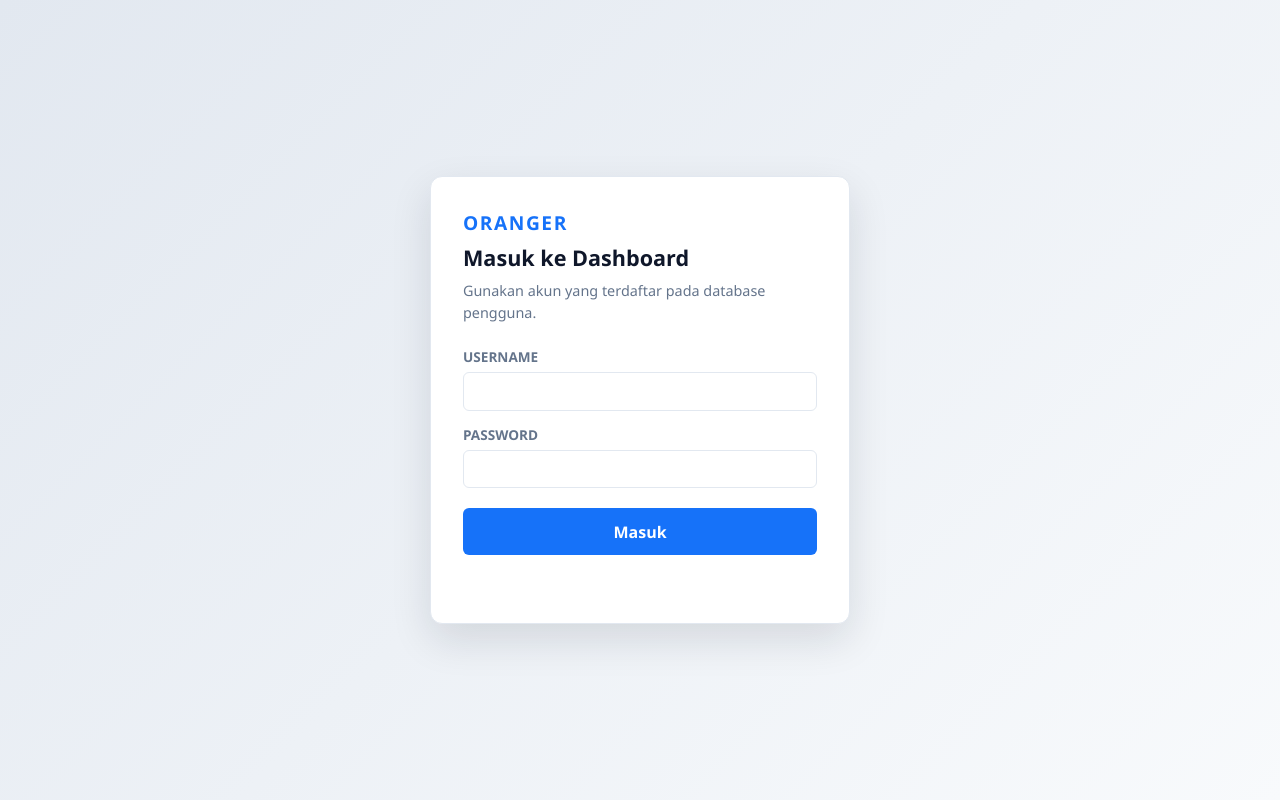
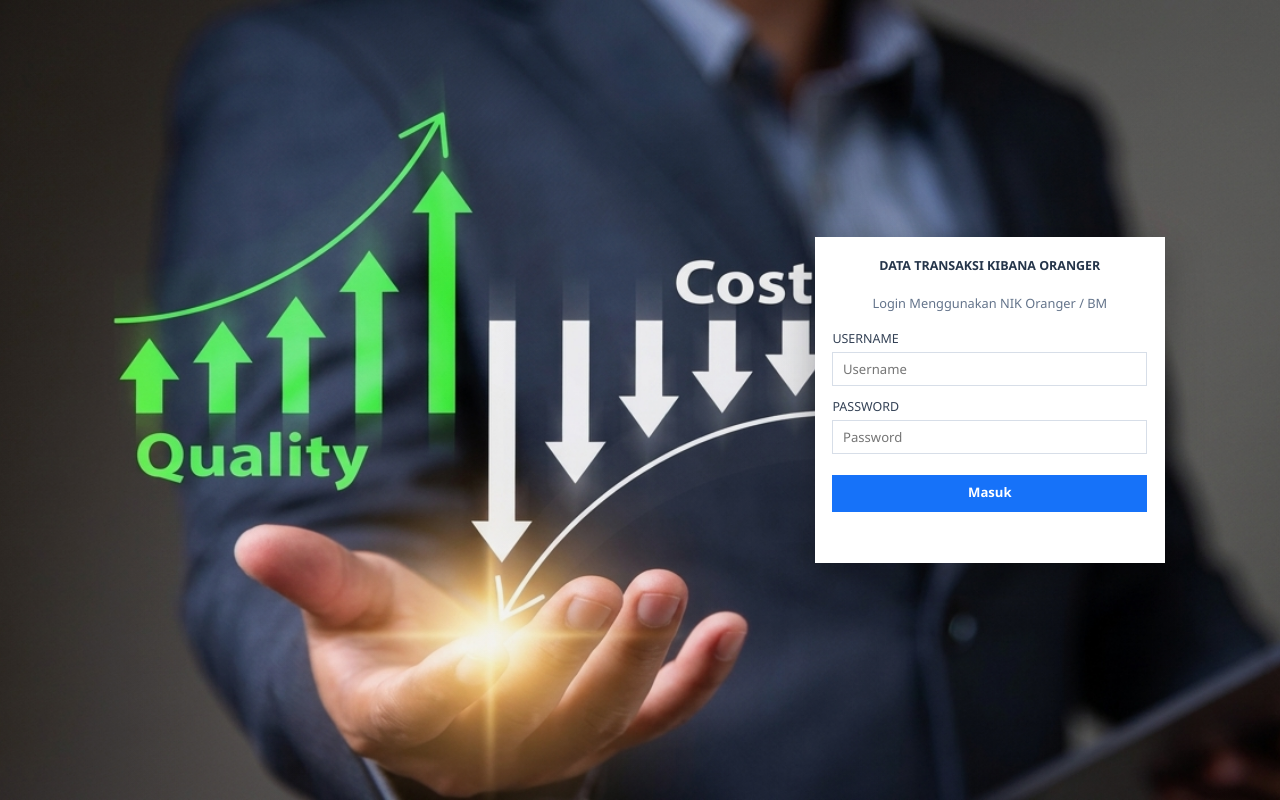
Before and after one commit to edisonleonard84/laporan-transaksi-oranger, a plain HTML site: page index.html in a window 1280 px wide. Drawn offline with nearby package versions, Linux system fonts and the light colour scheme.

Commit message:
Add files via upload

```diff
--- a/index.html
+++ b/index.html
@@ -33,11 +33,18 @@
     }
 
     .login-page {
-      display: grid;
+      position: relative;
+      display: flex;
+      align-items: center;
+      justify-content: flex-end;
       min-height: 100vh;
-      place-items: center;
-      padding: 1rem;
-      background: linear-gradient(135deg, #e2e8f0, #f8fafc);
+      padding: 2rem clamp(1rem, 9vw, 9rem) 2rem 2rem;
+      overflow: hidden;
+      background-color: #20201e;
+      background-image: linear-gradient(90deg, rgba(0, 0, 0, 0.02), rgba(0, 0, 0, 0.08)), url('background.jpg');
+      background-position: center;
+      background-size: cover;
+      background-repeat: no-repeat;
     }
 
     #loginView[hidden],
@@ -47,46 +54,62 @@
 
     .login-card {
       width: 100%;
-      max-width: 420px;
-      padding: 2rem;
-      border: 1px solid var(--border);
-      border-radius: 12px;
+      max-width: 350px;
+      padding: 1.25rem 1.1rem 1.35rem;
+      border: 0;
+      border-radius: 0;
       background: #fff;
-      box-shadow: 0 16px 40px rgba(15, 23, 42, 0.12);
+      box-shadow: 0 12px 35px rgba(0, 0, 0, 0.28);
     }
 
     .login-brand {
-      margin-bottom: 0.25rem;
-      color: var(--primary);
-      font-size: 1.2rem;
+      margin-bottom: 1.15rem;
+      color: #25354a;
+      font-size: 0.78rem;
       font-weight: 800;
-      letter-spacing: 0.08em;
+      letter-spacing: 0;
+      text-align: center;
+      text-transform: uppercase;
     }
 
     .login-card h1 {
-      margin-bottom: 0.35rem;
-      font-size: 1.35rem;
+      display: none;
     }
 
     .login-description {
-      margin-bottom: 1.5rem;
-      color: var(--muted);
-      font-size: 0.9rem;
+      margin-bottom: 1rem;
+      color: #64748b;
+      font-size: 0.8rem;
+      text-align: center;
     }
 
     .login-form {
       display: grid;
-      gap: 0.85rem;
+      gap: 0.72rem;
     }
 
     .login-form label {
-      margin-bottom: -0.55rem;
-      font-size: 0.85rem;
-      font-weight: 600;
+      margin-bottom: -0.5rem;
+      color: #334155;
+      font-size: 0.78rem;
+      font-weight: 500;
     }
 
     .login-form input {
       width: 100%;
+      min-height: 2.15rem;
+      padding: 0.45rem 0.6rem;
+      border: 1px solid #d7dee8;
+      border-radius: 0;
+      color: #1e293b;
+      font-size: 0.82rem;
+      outline: none;
+      transition: border-color 0.15s, box-shadow 0.15s;
+    }
+
+    .login-form input:focus {
+      border-color: #78aafc;
+      box-shadow: 0 0 0 2px rgba(22, 114, 249, 0.12);
     }
 
     .login-submit,
@@ -101,8 +124,10 @@
     }
 
     .login-submit {
-      margin-top: 0.4rem;
-      padding: 0.7rem 1rem;
+      margin-top: 0.55rem;
+      padding: 0.55rem 1rem;
+      border-radius: 0;
+      font-size: 0.82rem;
     }
 
     .login-submit:disabled {
@@ -111,7 +136,8 @@
     }
 
     .login-message {
-      min-height: 1.4rem;
+      min-height: 1rem;
+      margin-top: 0.1rem;
       color: var(--muted);
       font-size: 0.85rem;
     }
@@ -806,6 +832,16 @@
     }
 
     @media (max-width: 600px) {
+      .login-page {
+        justify-content: center;
+        padding: 1rem;
+        background-position: 62% center;
+      }
+
+      .login-card {
+        max-width: 340px;
+      }
+
       .sidebar {
         transform: translateX(-100%);
       }
@@ -868,14 +904,14 @@
 
   <section class="login-page" id="loginView">
     <div class="login-card">
-      <div class="login-brand">ORANGER</div>
+      <div class="login-brand">DATA TRANSAKSI KIBANA ORANGER</div>
       <h1>Masuk ke Dashboard</h1>
-      <p class="login-description">Gunakan akun yang terdaftar pada database pengguna.</p>
+      <p class="login-description">Login Menggunakan NIK Oranger / BM</p>
       <form class="login-form" id="loginForm">
         <label for="loginUsername">Username</label>
-        <input id="loginUsername" name="username" type="text" autocomplete="username" required />
+        <input id="loginUsername" name="username" type="text" autocomplete="username" placeholder="Username" required />
         <label for="loginPassword">Password</label>
-        <input id="loginPassword" name="password" type="password" autocomplete="current-password" required />
+        <input id="loginPassword" name="password" type="password" autocomplete="current-password" placeholder="Password" required />
         <button class="login-submit" id="loginSubmit" type="submit">Masuk</button>
         <p class="login-message" id="loginMessage" role="status" aria-live="polite"></p>
       </form>
```
